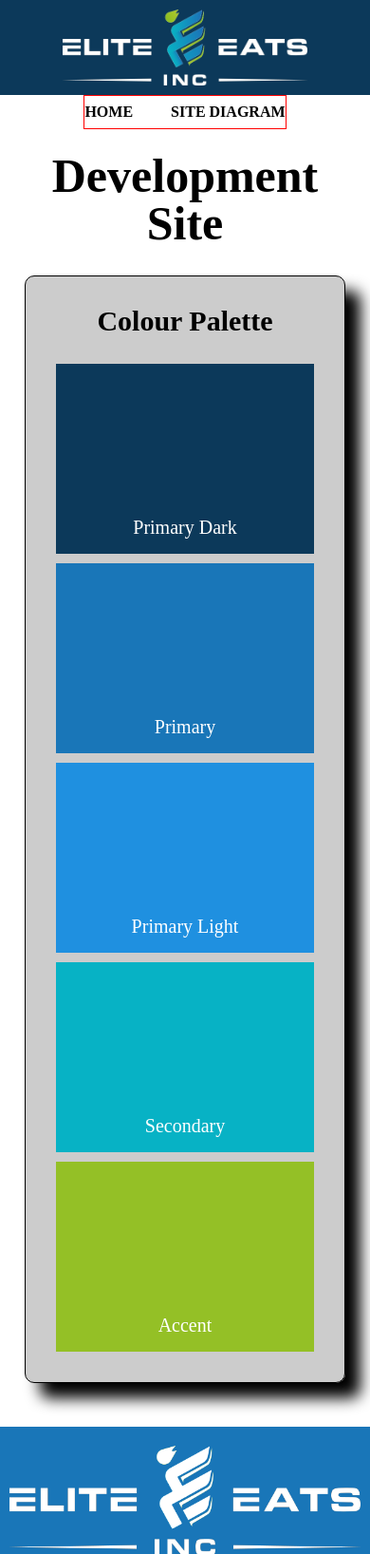
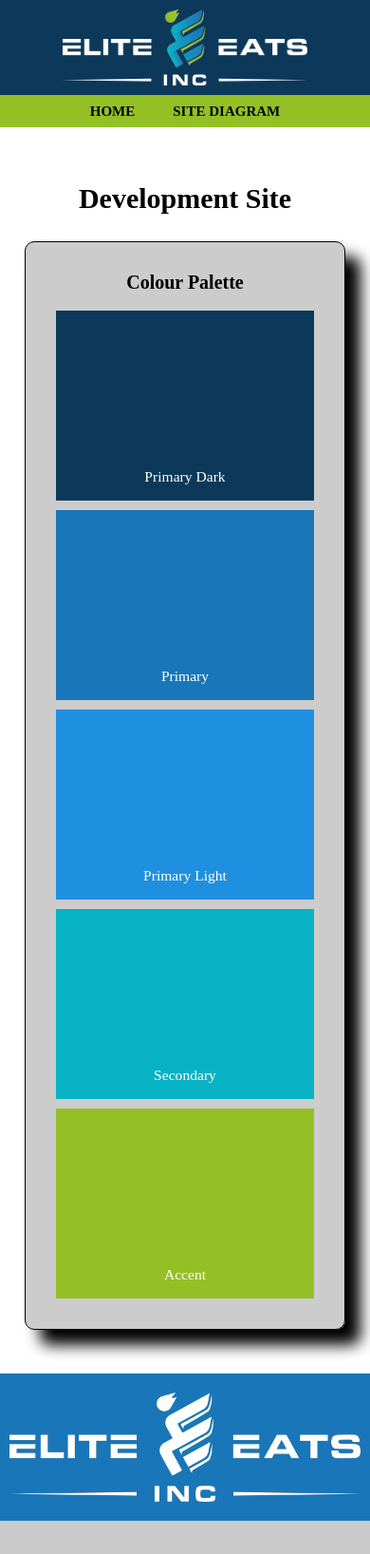
Before and after one commit to sound-decisions/elite-eats-development-site, a PHP site: page / in a window 390 px wide. Shown: the top 1636 px of the page at 95% size. After the commit the page ends 1601 px from the top, so only its background shows below. Run offline with PHP 8.4, Linux system fonts and the light colour scheme.

Commit message:
Made most of the font sizes use clamp.

```diff
--- a/assets/scss/style.scss
+++ b/assets/scss/style.scss
@@ -77,7 +77,7 @@ body {
 /* || Typography Classes */
 
 .page-title {
-  font-size: 5rem;
+  font-size: clamp(3rem, 4vw, 5rem);
   margin: 3rem 0;
 }
 
@@ -102,10 +102,9 @@ header {
 
   nav {
     // padding-top: 4rem;
-
+    display: none;
 
     ul {
-      border: 1px solid red;
       display: flex;
       flex-direction: row;
       justify-content: center;
@@ -127,7 +126,33 @@ header {
       }
     }
   }
+}
 
+nav.small-screen {
+  background-color: hsl(var(--clr-accent-hsl));
+
+  ul {
+    display: flex;
+    flex-direction: row;
+    justify-content: center;
+    gap: 4rem;
+
+    li {
+      padding: 0.5em 0;
+
+      a {
+        color: hsl(var(--clr-neutral-1000-hsl));
+        text-decoration: none;
+        text-transform: uppercase;
+        font-weight: bold;
+        font-size: clamp(1rem, 4vw, 1.5rem);
+      }
+      a:hover,
+      a:focus {
+        color: hsl(var(--clr-neutral-100-hsl));
+      }
+    }
+  }
 }
 
 main {
@@ -180,7 +205,7 @@ footer {
 
   h2 {
     color: hsl(var(--clr-neutral-1000-hsl));
-    font-size: 3rem;
+    font-size: clamp(2rem, 4vw, 3rem);
     margin-bottom: 1em;
   }
 }
@@ -199,6 +224,7 @@ footer {
     p {
       text-align: center;
       font-size: 2rem;
+      font-size: clamp(1.5rem, 4vw, 2rem);
       color: hsl(var(--clr-neutral-100-hsl));
     }
   }
@@ -214,13 +240,12 @@ footer {
 /* || Media Queries - Large Screens */
 
 @media (min-width: 800px) {
-
   header {
     nav {
-      padding-top: 4rem;
+      display: block;
+      padding-top: 0.8rem;
 
       ul {
-        border: 1px solid red;
         flex-direction: row;
         justify-content: flex-end;
 
@@ -237,6 +262,10 @@ footer {
         }
       }
     }
+  }
+
+  nav.small-screen {
+    display: none;
   }
 
   .row {
--- a/includes/header.php
+++ b/includes/header.php
@@ -30,7 +30,7 @@ if (!isset($page_title)) {
           <img src="<?=$RELATIVE_PATH;?>assets/img/elite-eats-logo-white-text-color-icon.png" class="logo" />
         </a>
       </div>
-      <nav>
+      <nav class="large-screen">
         <ul>
           <li><a href="<?=$RELATIVE_PATH;?>index.php">Home</a></li>
           <li><a href="<?=$RELATIVE_PATH;?>site-diagram.php">Site Diagram</a></li>
@@ -38,3 +38,10 @@ if (!isset($page_title)) {
       </nav>
     </div>
   </header>
+
+  <nav class="small-screen">
+    <ul>
+      <li><a href="<?=$RELATIVE_PATH;?>index.php">Home</a></li>
+      <li><a href="<?=$RELATIVE_PATH;?>site-diagram.php">Site Diagram</a></li>
+    </ul>
+  </nav>
```
Also changed, not shown: assets/css/style.css.
